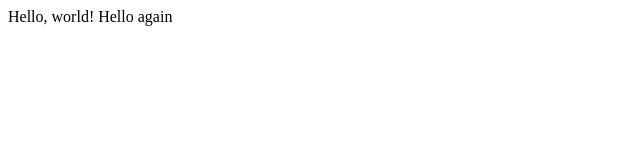
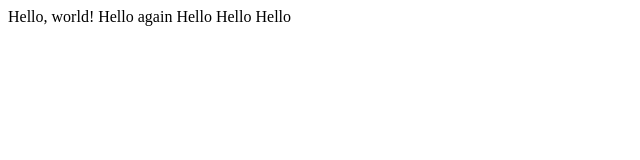
Before and after one commit to shammun/cs50WPPJ_Lecture0, a plain HTML site: page hello.html in a window 1280 px wide. Shown: the whole page, without its empty margins (0-640 px from the left). Drawn offline with Linux system fonts and the light colour scheme.

Commit message:
Update hello.html

```diff
--- a/hello.html
+++ b/hello.html
@@ -4,6 +4,6 @@
        <title>My webpage!</title>
    </head>
    <body>
-       Hello, world! Hello again
+       Hello, world! Hello again   Hello Hello Hello
    </body>
 </html>
```
